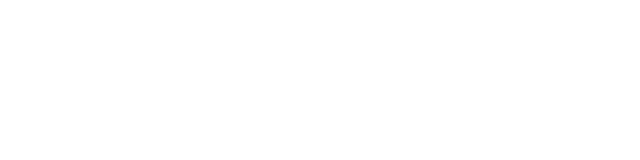
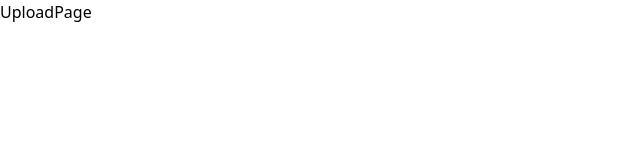
Before and after one commit to Fede2797/ecommerce-frontend, a React (Vite) app: page /admin/upload in a window 1280 px wide. Before the commit this address had no page. Shown: the top 160 px of the page, without its empty margins (0-640 px from the left). Built offline with nearby package versions, Linux system fonts and the light colour scheme.

Commit message:
Created index page to centralize exports on pages. Created UploadPage

```diff
--- a/src/App.tsx
+++ b/src/App.tsx
@@ -1,7 +1,5 @@
-import { Homepage } from './pages/Homepage';
-import { ProductListPage } from './pages/ProductListPage';
 import { BrowserRouter, Route, Routes } from 'react-router-dom'
-import { ProductPage } from './pages/ProductPage';
+import { Homepage, ProductListPage,  ProductPage,  UploadPage } from './pages';
 
 function App() {
 
@@ -12,6 +10,7 @@ function App() {
         <Route path="/products" Component={ProductListPage} />
         {/* <Route path="/products/:productId" Component={ProductPage} /> */}
         <Route path="/products/jordan" Component={ProductPage} />
+        <Route path="/admin/upload" Component={UploadPage} />
       </Routes>
     </BrowserRouter>
   )
--- /dev/null
+++ b/src/pages/UploadPage.tsx
@@ -0,0 +1,6 @@
+
+export const UploadPage = () => {
+  return (
+    <div>UploadPage</div>
+  )
+}
--- /dev/null
+++ b/src/pages/index.ts
@@ -0,0 +1,5 @@
+
+export { Homepage } from "./Homepage";
+export { ProductListPage } from "./ProductListPage";
+export { ProductPage } from "./ProductPage";
+export { UploadPage } from "./UploadPage";
```
